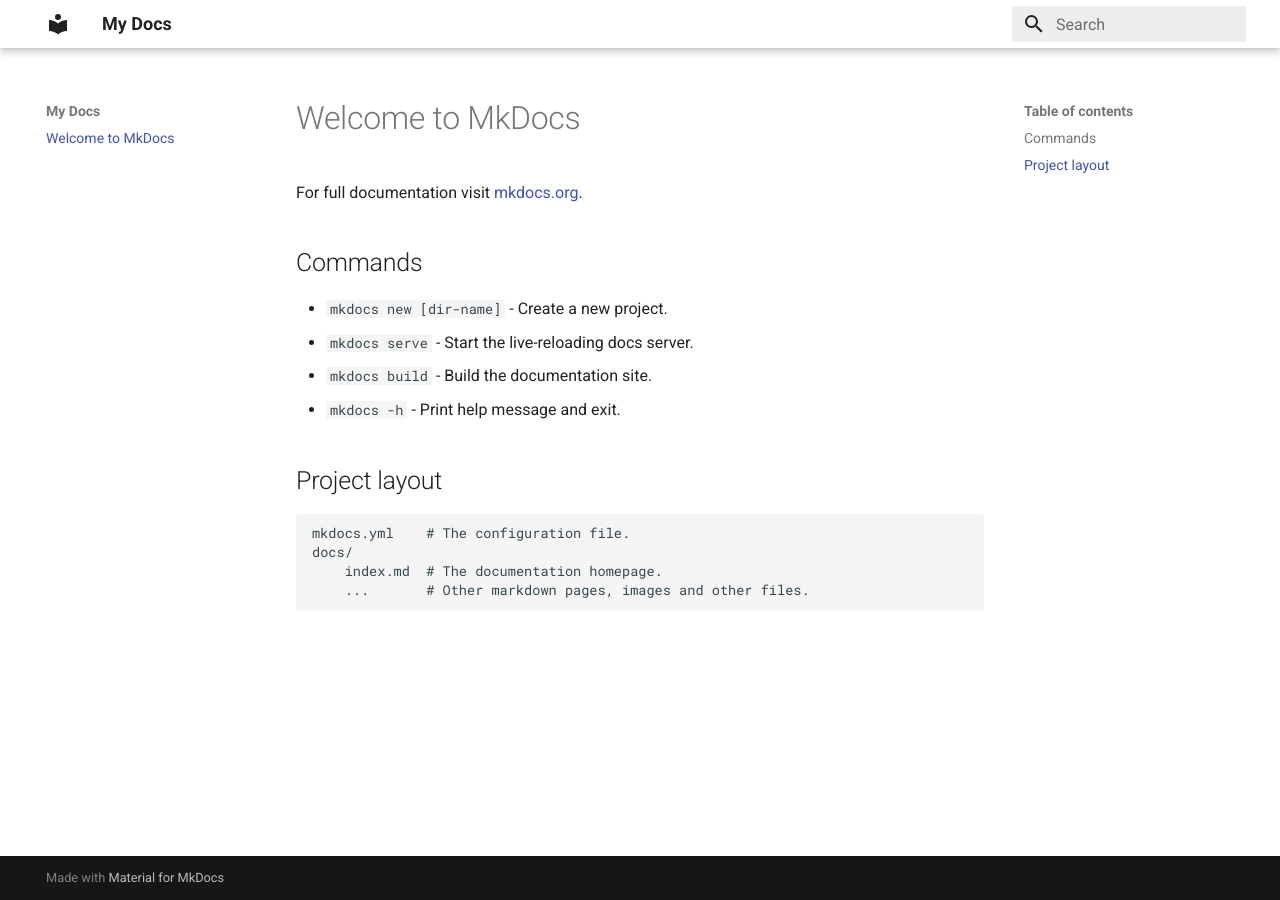
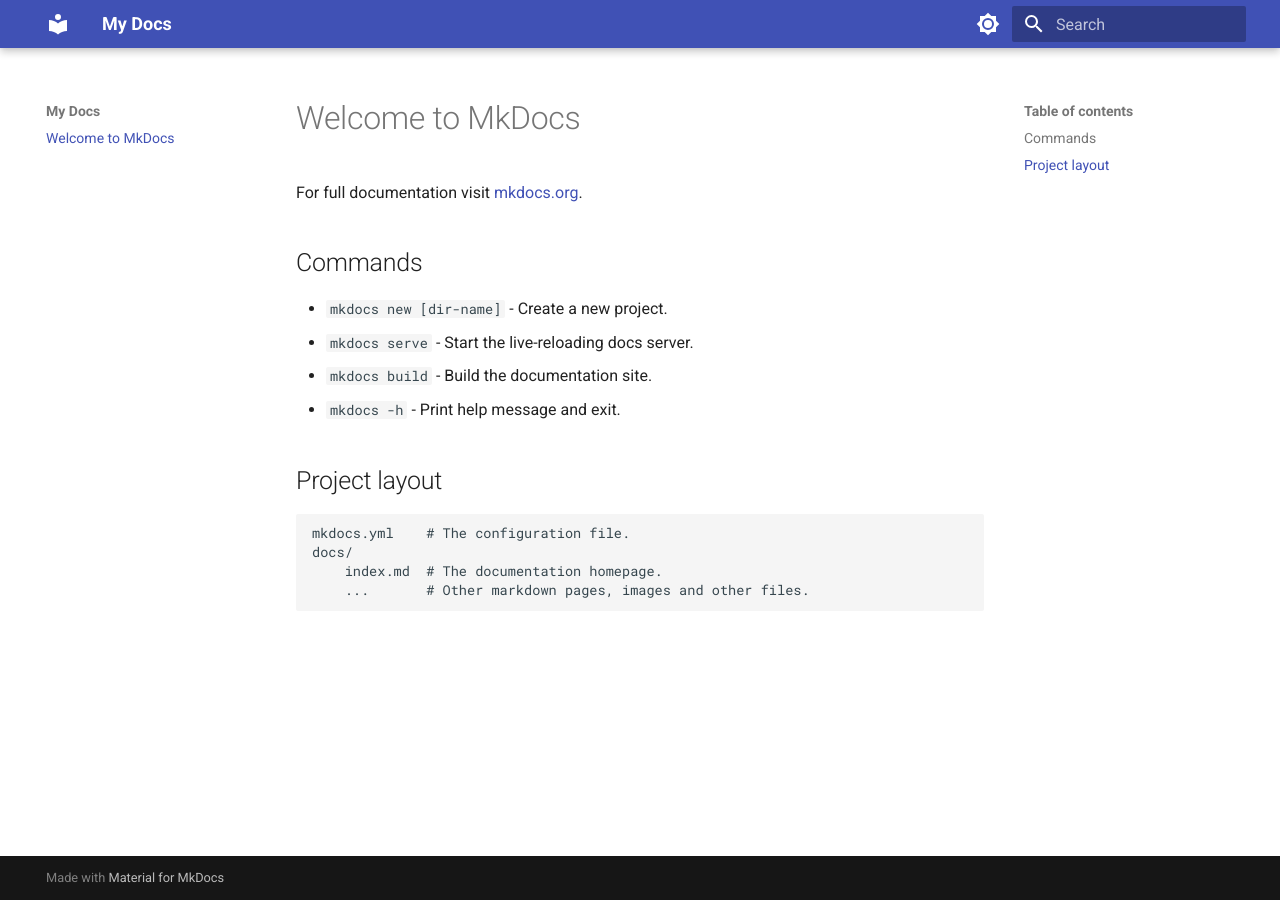
Before and after one commit to TigerGraph-DevLabs/tg-os-hackathon, an MkDocs documentation site: the page built from docs/index.md, in a window 1280 px wide. Built offline with MkDocs 1.6.1 and Material for MkDocs 9.7.7, drawn with Linux system fonts in a browser that asks for light colours.

```diff
--- a/mkdocs.yml
+++ b/mkdocs.yml
@@ -2,5 +2,13 @@ site_name: My Docs
 theme:
   name: material
   palette:
-    scheme: default
-    primary: white
+    # Palette toggle for light mode
+    - scheme: default
+      toggle:
+        icon: material/brightness-7
+        name: Switch to dark mode
+    # Palette toggle for dark mode
+    - scheme: slate
+      toggle:
+        icon: material/brightness-4
+        name: Switch to light mode
```
